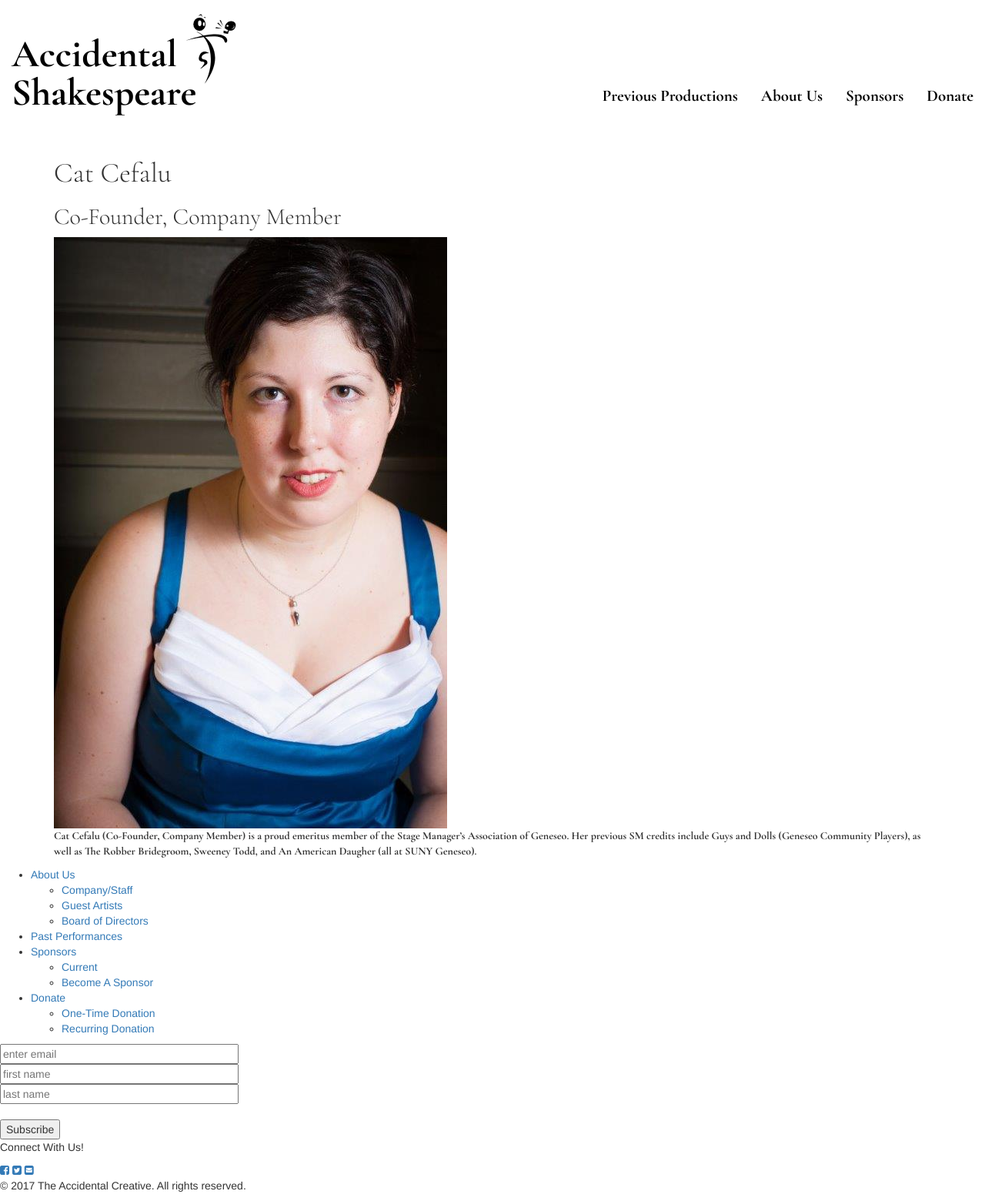
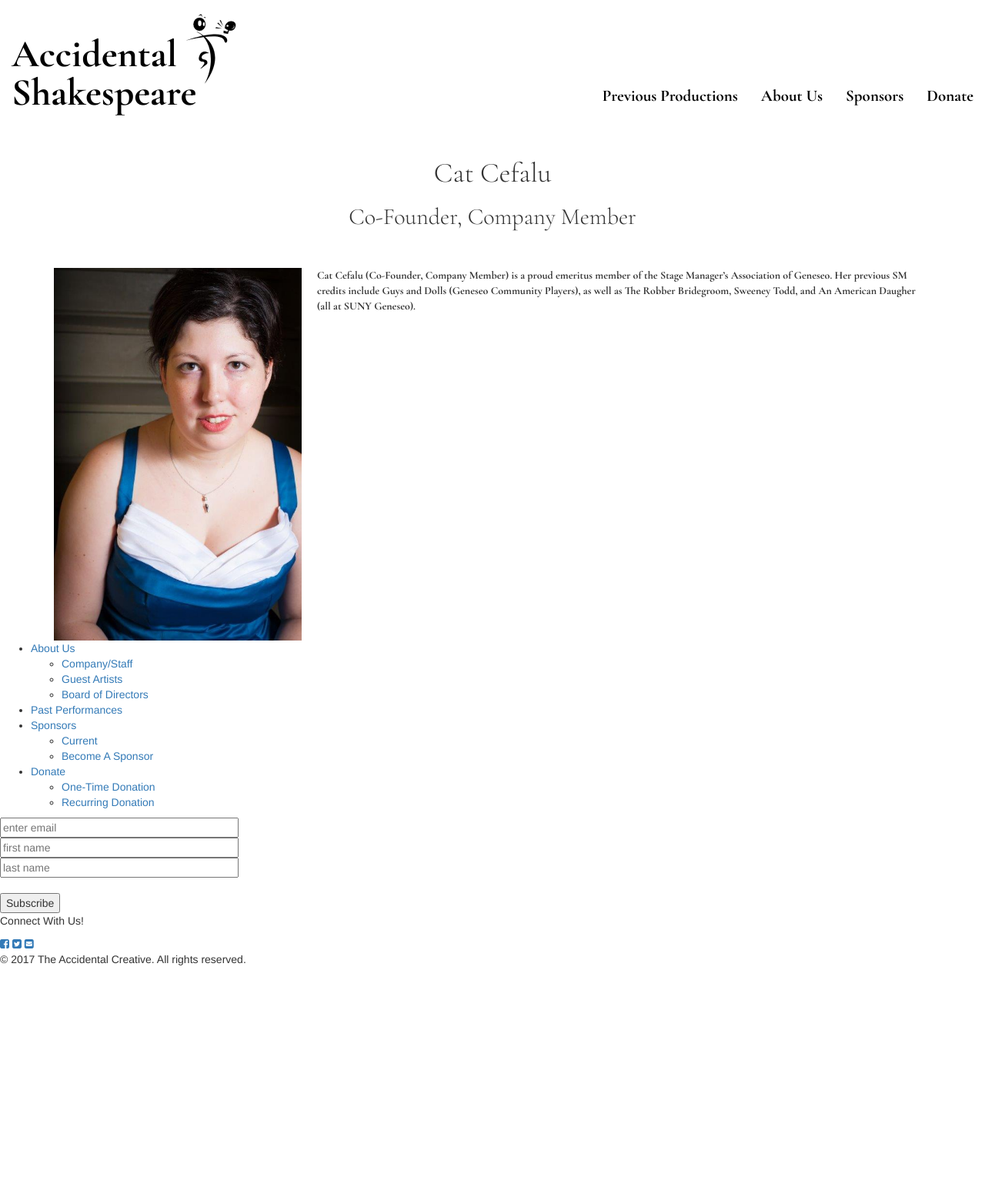
Before and after one commit to jepetersohn/company-site, a Jekyll site: the page built from _company/cat_cefalu.md, in a window 1280 px wide. Shown: the whole page at 77% size. Built offline with Jekyll 4.4.1, drawn with Linux system fonts in a browser that asks for light colours; nearby versions of some CDN libraries; after the commit the page ends 1266 px from its top, so only the background shows below that.

Commit message:
aligned elements

```diff
--- a/_includes/head.html
+++ b/_includes/head.html
@@ -8,5 +8,6 @@
 	  <link rel="stylesheet" href="{{ site.url }}/assets/bootstrap/css/bootstrap.min.css">
     <link rel="stylesheet" href="{{ site.url }}/assets/css/main.css">
     <link rel="stylesheet" href="{{ site.url }}/assets/css/sponsors.css">
+    <link rel="stylesheet" href="{{ site.url }}/assets/css/company.css">
     <link href="https://fonts.googleapis.com/css?family=Cormorant+Garamond:300,500i,700" rel="stylesheet">
 </head>
--- a/_layouts/company.html
+++ b/_layouts/company.html
@@ -3,10 +3,10 @@ layout: default
 ---
 
 <div class="companies-post">
-    <h1>{{ page.name }}</h1>
-    <h2 class="">{{ page.title }}</h2>
+    <h1 class="center">{{ page.name }}</h1>
+    <h2 class="center-under">{{ page.title }}</h2>
     <img src="{{ page.photo }}" class="member-photo">
-    <p>{{ page.bio }}</p>
+    <p class="bio">{{ page.bio }}</p>
 </div>
 
 {{content}}
--- /dev/null
+++ b/assets/css/company.css
@@ -0,0 +1,19 @@
+.center {
+	text-align: center;
+}
+
+.center-under {
+	text-align: center;
+	margin-bottom: 50px;
+}
+
+.member-photo {
+	max-height: 30%;
+	max-width: 30%;
+	float: left;
+	padding-right: 20px;
+}
+
+.bio {
+
+}
```
